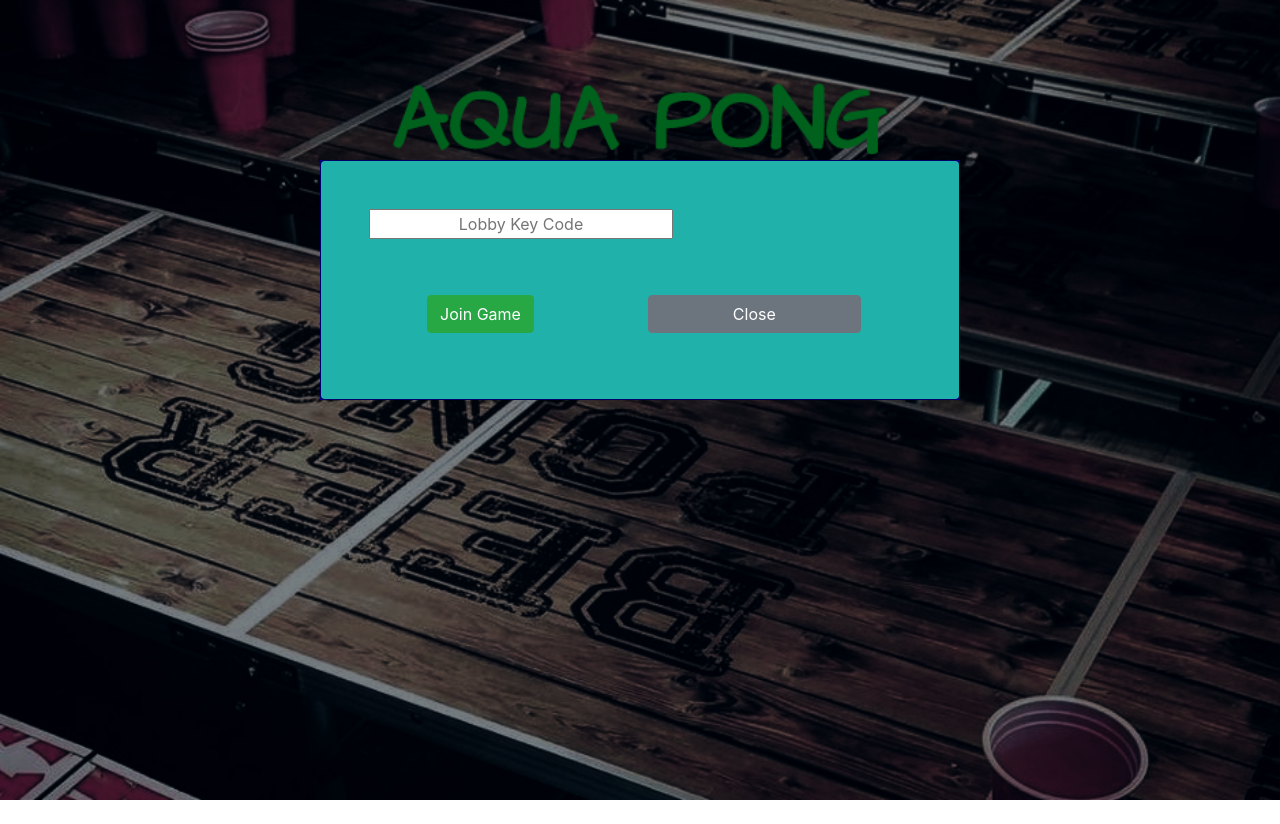
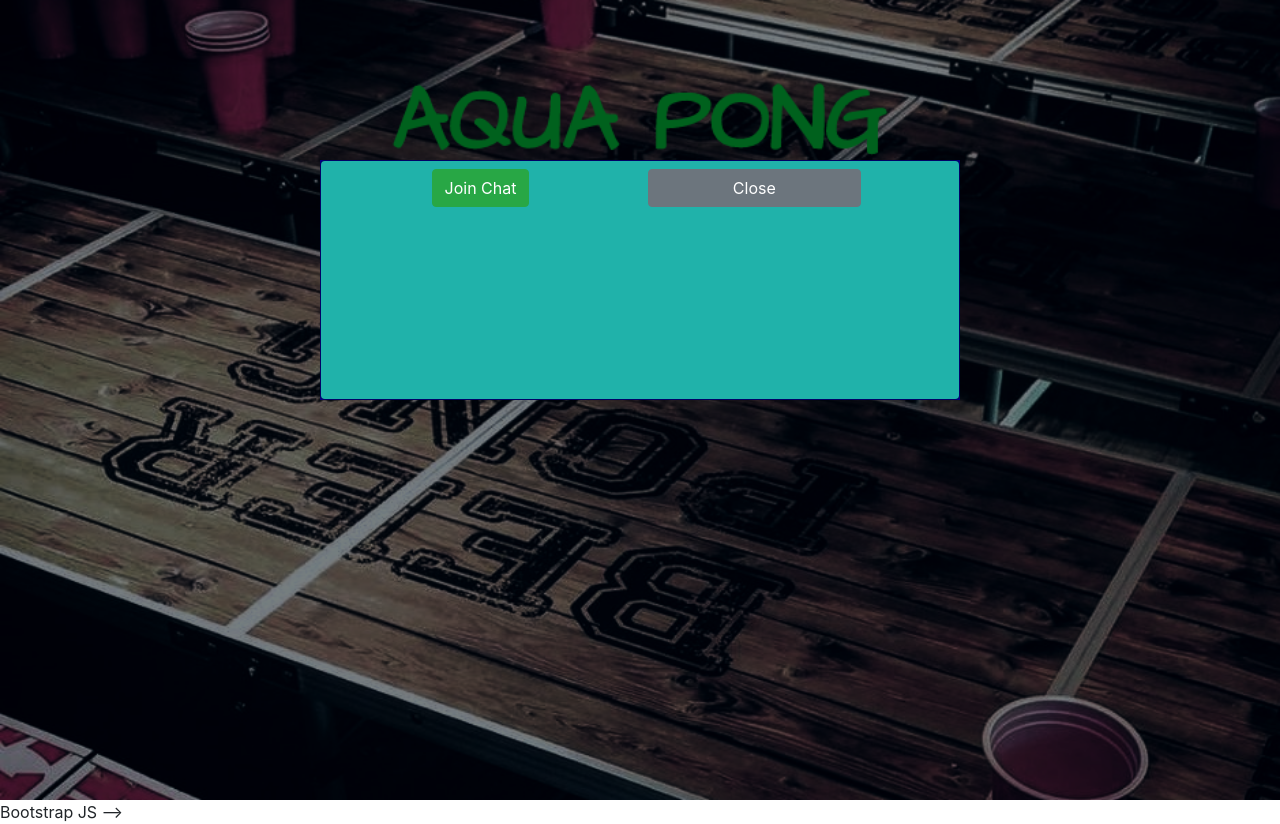
Before and after one commit to shengqiw/BeerPong, a website: page index.html in a window 1280 px wide. Both pictures are taken after a click on the button "Join". Before the commit the page ends 800 px from the top, so only its background shows below. Drawn offline with nearby package versions, Linux system fonts and the light colour scheme.

Commit message:
concurrent stuff

```diff
--- a/index.html
+++ b/index.html
@@ -17,11 +17,11 @@
 
         <div class="modal" id="joinModal" tabindex="-1" role="dialog" aria-labelledby="exampleModalCenterTitle" aria-hidden="true">
             <div class="modal-content text-center modal-center container">
-                <div class="row w-100 text-center">
+                <!-- <div class="row w-100 text-center">
                     <input type="text" class="m-5 row w-50 text-center" placeholder="Lobby Key Code"></input>
-                </div>
+                </div> -->
                 <div class="row">
-                    <a class="col-6" href="home.html"><button type="button" class="btn btn-success m-2">Join Game</button></a>
+                    <a class="col-6" href="http://localhost:3000" target="_blank"><button type="button" class="btn btn-success m-2" onclick="btn_join()">Join Chat</button></a>
                     <button type="button" class="btn btn-secondary m-2 offset-3 col-4" data-dismiss="modal">Close</button>
                 </div>
 
@@ -29,8 +29,12 @@
         </div>
 
         <!-- Scripts -->
-
-        <!-- <script src="https://code.jquery.com/jquery-3.3.1.slim.min.js" integrity="sha384-q8i/X+965DzO0rT7abK41JStQIAqVgRVzpbzo5smXKp4YfRvH+8abtTE1Pi6jizo" crossorigin="anonymous"></script>        Bootstrap JS  -->
+        <script>
+            function btn_join() {
+                window.location.href = "home.html";
+            }
+        </script>
+        <script src="https://code.jquery.com/jquery-3.3.1.slim.min.js" integrity="sha384-q8i/X+965DzO0rT7abK41JStQIAqVgRVzpbzo5smXKp4YfRvH+8abtTE1Pi6jizo" crossorigin="anonymous"></script>        Bootstrap JS  -->
         <script src="https://ajax.googleapis.com/ajax/libs/jquery/3.3.1/jquery.min.js"></script>
         <script src="https://cdnjs.cloudflare.com/ajax/libs/popper.js/1.14.3/umd/popper.min.js" integrity="sha384-ZMP7rVo3mIykV+2+9J3UJ46jBk0WLaUAdn689aCwoqbBJiSnjAK/l8WvCWPIPm49" crossorigin="anonymous"></script>
         <script src="https://stackpath.bootstrapcdn.com/bootstrap/4.1.3/js/bootstrap.min.js" integrity="sha384-ChfqqxuZUCnJSK3+MXmPNIyE6ZbWh2IMqE241rYiqJxyMiZ6OW/JmZQ5stwEULTy" crossorigin="anonymous"></script>
```
